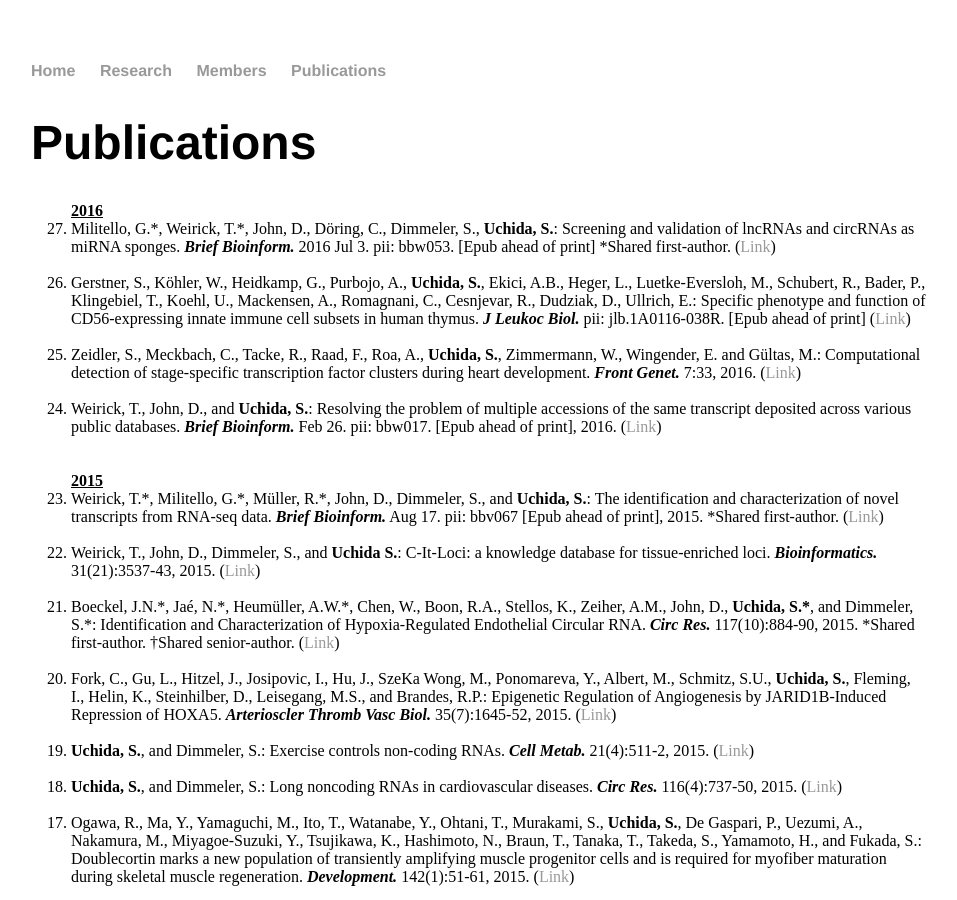
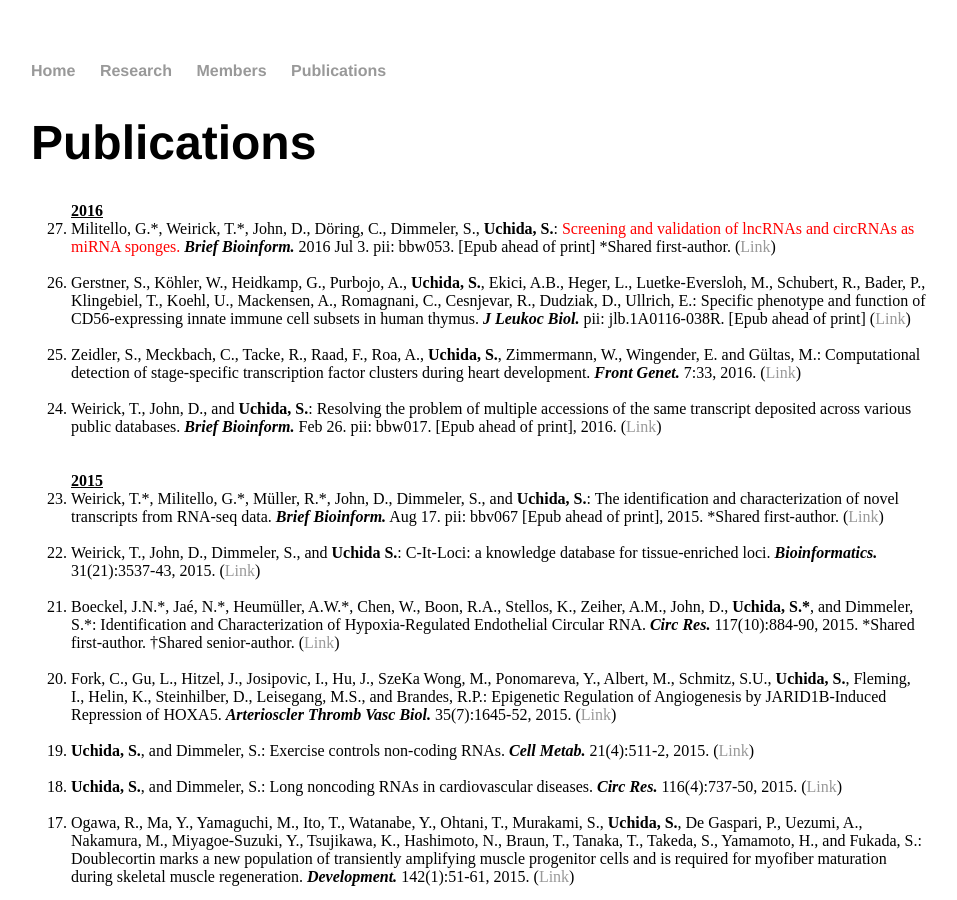
Before and after one commit to heartlncrna/heartlncrna.github.io, a Jekyll site: the page publications/pub_list.html, which Jekyll copies as it is, in a window 1280 px wide and 900 px high. Shown: the whole window, without its empty margins (161-1118 px from the left). Built offline with Jekyll 4.4.1, drawn with Linux system fonts in a browser that asks for light colours.

Commit message:
Update pub_list.html

```diff
--- a/publications/pub_list.html
+++ b/publications/pub_list.html
@@ -28,7 +28,7 @@
 			<ol reversed="reversed">
 
 			<strong><u> 2016 </u></strong>
-				<li>Militello, G.*, Weirick, T.*, John, D., Döring, C., Dimmeler, S., <b>Uchida, S.</b>: Screening and validation of lncRNAs and circRNAs as miRNA sponges. <b><i>Brief Bioinform.</i></b> 2016 Jul 3. pii: bbw053. [Epub ahead of print] *Shared first-author. (<a href="http://bib.oxfordjournals.org/content/early/2016/07/02/bib.bbw053.abstract"><span class="ptHyperlink">Link</span></a>)</li>
+				<li>Militello, G.*, Weirick, T.*, John, D., Döring, C., Dimmeler, S., <b>Uchida, S.</b>: <font color="red">Screening and validation of lncRNAs and circRNAs as miRNA sponges.</font> <b><i>Brief Bioinform.</i></b> 2016 Jul 3. pii: bbw053. [Epub ahead of print] *Shared first-author. (<a href="http://bib.oxfordjournals.org/content/early/2016/07/02/bib.bbw053.abstract"><span class="ptHyperlink">Link</span></a>)</li>
 			<br>
 				<li>Gerstner, S., Köhler, W., Heidkamp, G., Purbojo, A., <b>Uchida, S.</b>, Ekici, A.B., Heger, L., Luetke-Eversloh, M., Schubert, R., Bader, P., Klingebiel, T., Koehl, U., Mackensen, A., Romagnani, C., Cesnjevar, R., Dudziak, D., Ullrich, E.: Specific phenotype and function of CD56-expressing innate immune cell subsets in human thymus. <b><i>J Leukoc Biol.</i></b> pii: jlb.1A0116-038R. [Epub ahead of print] (<a href="http://www.jleukbio.org/content/early/2016/06/28/jlb.1A0116-038R.abstract"><span class="ptHyperlink">Link</span></a>)</li>
 			<br>
```
